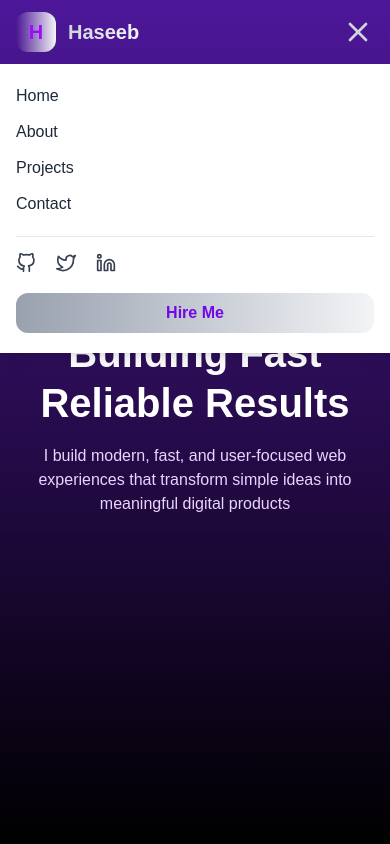
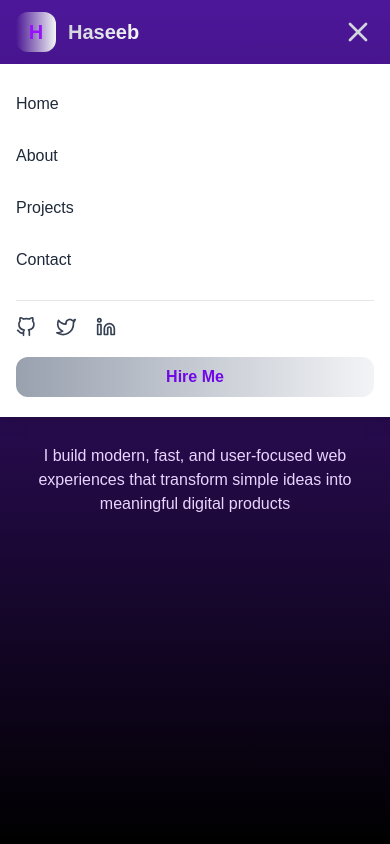
Before and after one commit to haseebjaved4212/My-Portfolio, a React (Vite) app: page / in a window 390 px wide. Both pictures are taken after a click on the button 358 px from the left and 32 px from the top of the page. Shown: the top 844 px of the page. Built offline with nearby package versions, Linux system fonts and the light colour scheme.

Commit message:
Complete A section

```diff
--- a/src/components/Header.jsx
+++ b/src/components/Header.jsx
@@ -249,13 +249,17 @@ const Header = () => {
         </div>
       </div>
       {/* Mobile Menu */}
+      <AnimatePresence>
+        {isOpen && (
           <motion.div
             initial={{ opacity: 0, height: 0 }}
-        animate={{ opacity: isOpen ? 1 : 0, height: isOpen ? "auto" : 0 }}
+            animate={{ opacity: 1, height: "auto" }}
+            exit={{ opacity: 0, height: 0 }}
             transition={{
-          duration: 0.5,
+              duration: 0.3,
             }}
             className="md:hidden overflow-hidden bg-white dark:bg-gray-900 shadow-lg px-4 py-5 space-y-5"
+            style={{ pointerEvents: isOpen ? "auto" : "none" }}
           >
             <nav className="flex flex-col space-y-3">
               {[
@@ -267,10 +271,11 @@ const Header = () => {
                 <motion.a
                   onClick={(e) => {
                     e.preventDefault();
+                    e.stopPropagation();
                     handleNavClick(item.id);
                   }}
                   key={item.name}
-              className="relative text-gray-800 dark:text-gray-200 hover:text-violet-600 dark:hover:text-violet-400 font-medium transition-colors duration-300 group cursor-pointer"
+                  className="relative text-gray-800 dark:text-gray-200 hover:text-violet-600 dark:hover:text-violet-400 font-medium transition-colors duration-300 group cursor-pointer py-2"
                   href={`#${item.id}`}
                 >
                   {item.name}
@@ -329,6 +334,8 @@ const Header = () => {
               </button>
             </div>
           </motion.div>
+        )}
+      </AnimatePresence>
 
       {/* Contact Form  */}
       <AnimatePresence>
```
Lines whose indentation alone changed are shown as unchanged.
